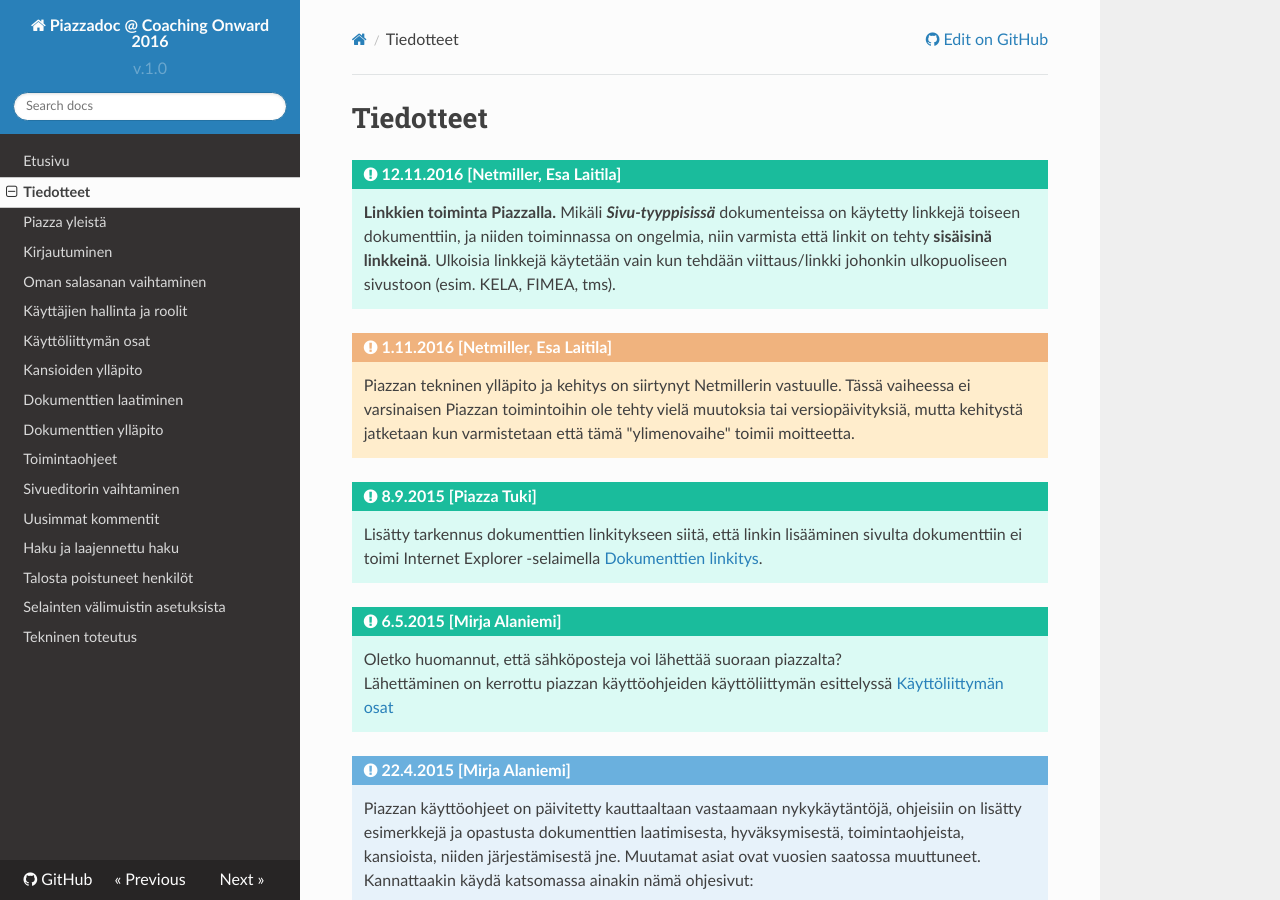
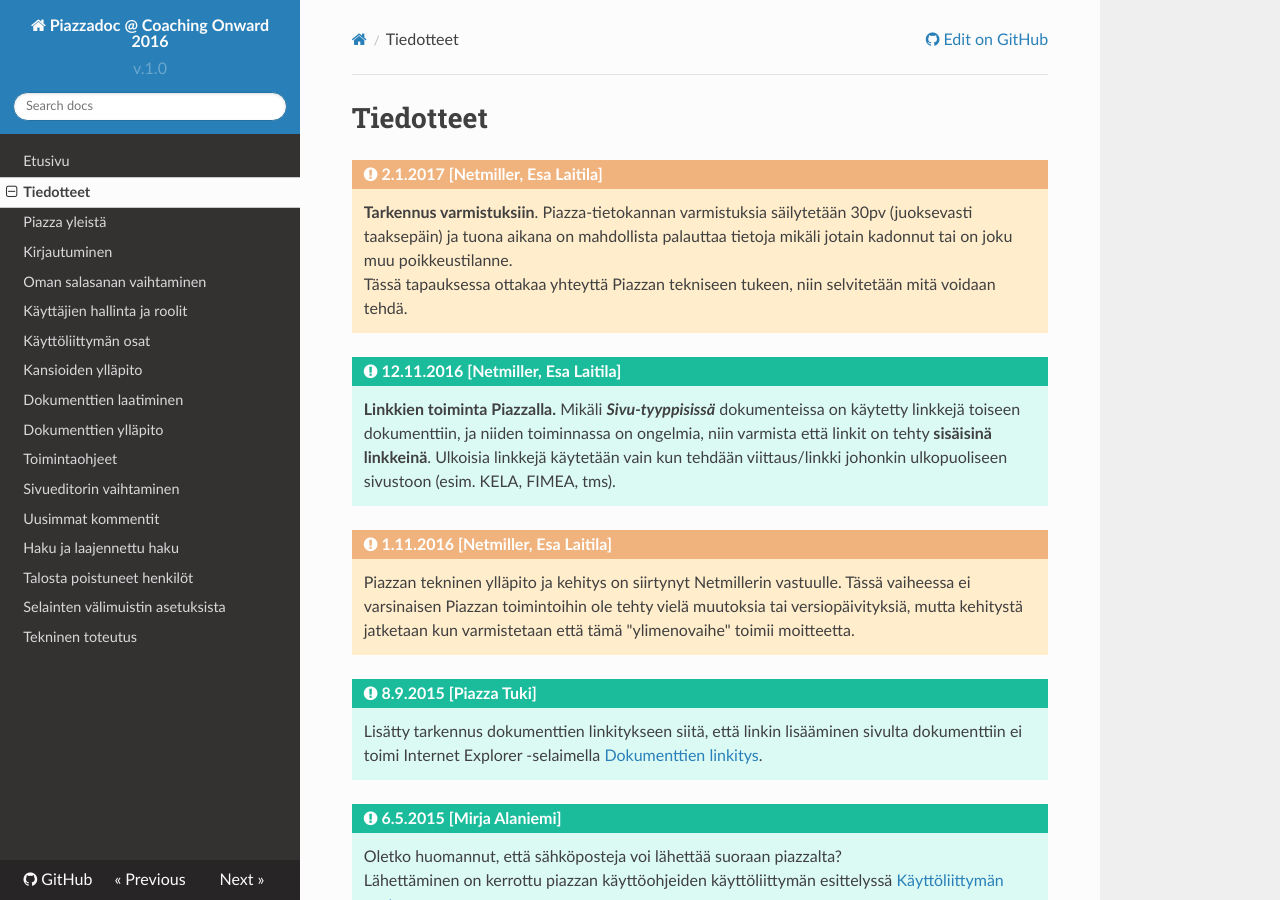
Before and after one commit to netmiller/piazzadoc, an MkDocs documentation site: the page built from sivut/tiedotteet.md, in a window 1280 px wide and 900 px high. Built offline with MkDocs 1.6.1, drawn with Linux system fonts in a browser that asks for light colours; nearby versions of some CDN libraries; old or Windows-style settings are respelled for this version of MkDocs.

Commit message:
Update tiedotteet.md

```diff
--- a/sivut/tiedotteet.md
+++ b/sivut/tiedotteet.md
@@ -1,4 +1,8 @@
 # Tiedotteet
+
+!!! warning "2.1.2017 [Netmiller, Esa Laitila]"
+    __Tarkennus varmistuksiin__. Piazza-tietokannan varmistuksia säilytetään 30pv (juoksevasti taaksepäin) ja tuona aikana on mahdollista palauttaa tietoja mikäli jotain kadonnut tai on joku muu poikkeustilanne.<br>
+    Tässä tapauksessa ottakaa yhteyttä Piazzan tekniseen tukeen, niin selvitetään mitä voidaan tehdä.
 
 !!! tip "12.11.2016 [Netmiller, Esa Laitila]"
 	__Linkkien toiminta Piazzalla.__
```
